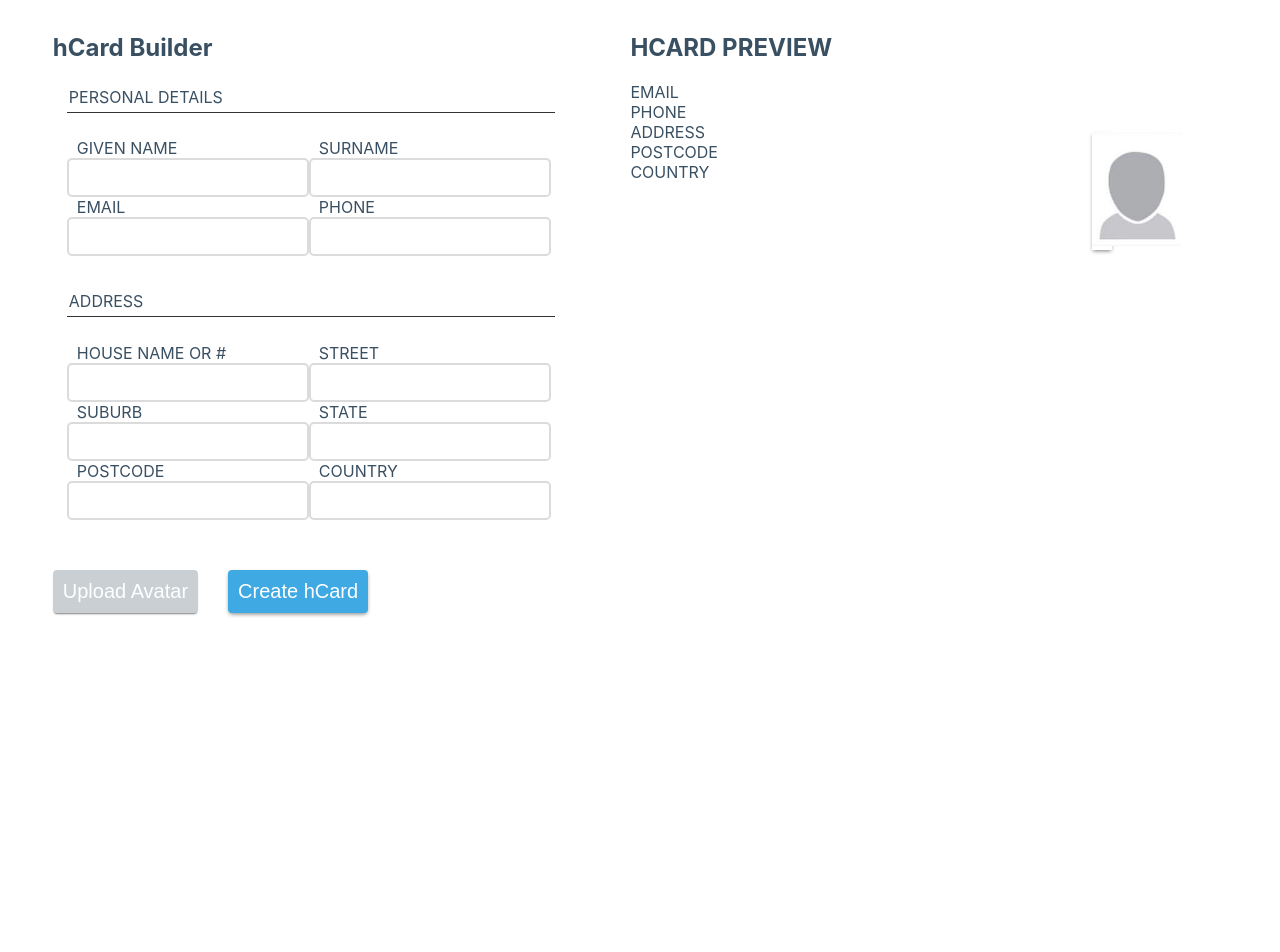
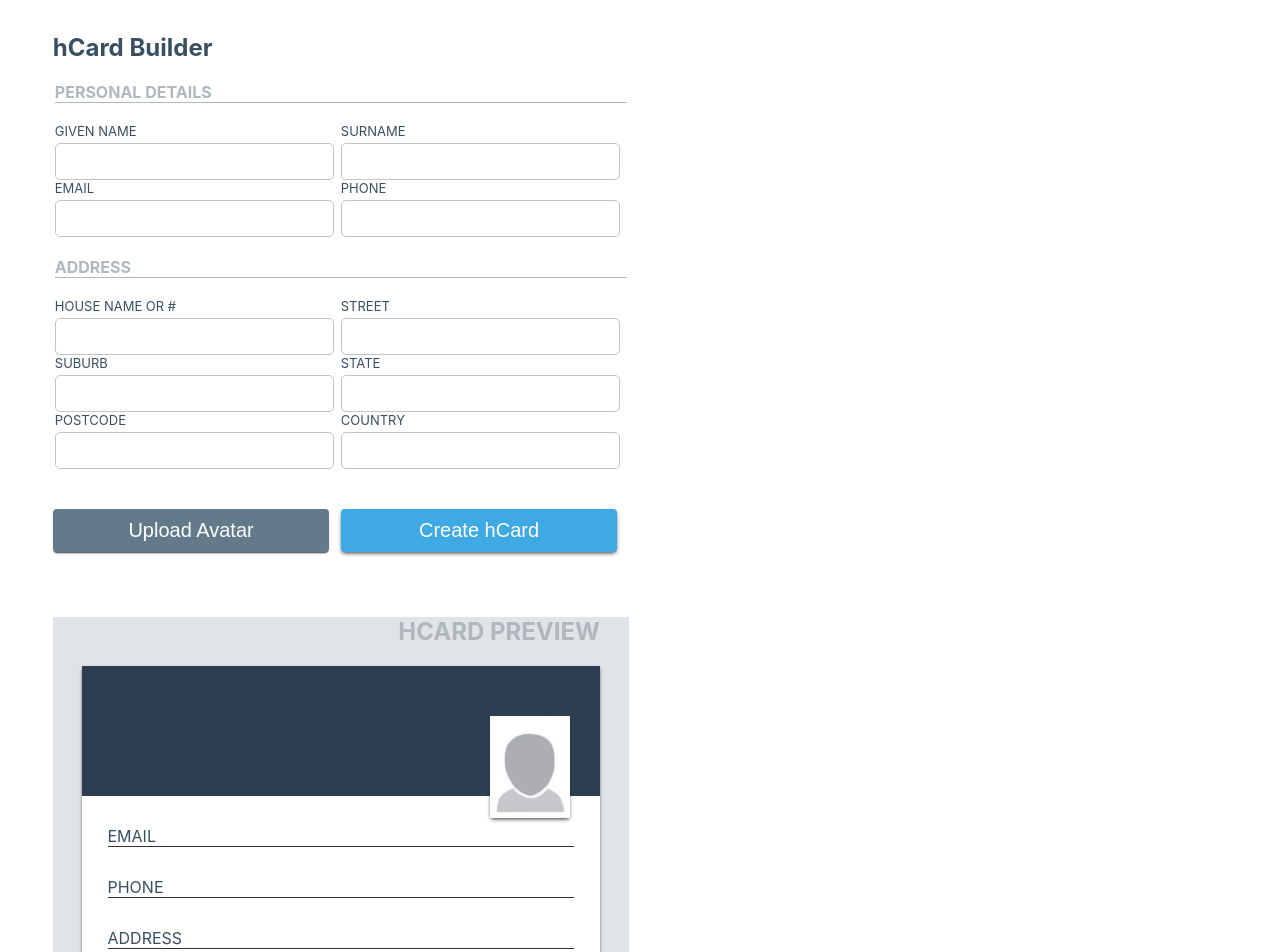
Before and after one commit to nilanarocha/hcard, a React (Create React App) app: page / in a window 1280 px wide. Shown: the top 952 px of the page. Before the commit the page ends 800 px from the top, so only its background shows below. Built offline with nearby package versions, Linux system fonts and the light colour scheme.

Commit message:
creating first version of HCard APP

```diff
--- a/src/components/HCardPreview.js
+++ b/src/components/HCardPreview.js
@@ -1,5 +1,14 @@
 import React, { Component } from 'react';
-import { ImageStyled } from '../styled';
+import {
+  ImageStyled,
+  HCardBoxStyled,
+  HCardNameAndPhotoWrapperStyled,
+  HCardNameAndSurnameStyled,
+  H2Styled,
+  HCardPreviewRowStyled,
+  HCardPreviewColStyled,
+  HCardLabelStyled,
+} from '../styled';
 
 class HCardPreview extends Component {
   render() {
@@ -16,52 +25,67 @@ class HCardPreview extends Component {
       country,
     } = this.props;
     return (
-      <div id="hcard-preview" className="hcard-preview">
+      <div>
+        <H2Styled>HCARD PREVIEW</H2Styled>
+        <HCardBoxStyled id="hcard-preview" className="hcard-preview">
           <div className="vcard">
-          <ImageStyled>
-            <img src="/default-image.png" alt="hCard owner" width="90px" />
-          </ImageStyled>
-          <span className="n">
+            <HCardNameAndPhotoWrapperStyled>
+              <ImageStyled src="/default-image.png" alt="hCard owner" />
+              <HCardNameAndSurnameStyled
+                className="n"
+                style={{ display: 'none' }}
+              >
                 {givenName} {surname}
-          </span>
-          <span className="given-name">{givenName}</span>
-          <span className="family-name">{surname}</span>
+              </HCardNameAndSurnameStyled>
+              <HCardNameAndSurnameStyled className="fn">
+                {givenName} {surname}
+              </HCardNameAndSurnameStyled>
+              {/* <span className="given-name">{givenName}</span>{' '}
+              <span className="family-name">{surname}</span> */}
+            </HCardNameAndPhotoWrapperStyled>
             <div className="field">
-            <div className="row">
-              <span className="label">EMAIL</span>
+              <HCardPreviewRowStyled className="row">
+                <HCardLabelStyled className="label">EMAIL</HCardLabelStyled>
                 <a className="email" href={`mailto:${email}`}>
                   {email}
                 </a>
-            </div>
-            <div className="row">
-              <span className="label">PHONE</span>
+              </HCardPreviewRowStyled>
+              <HCardPreviewRowStyled className="row">
+                <HCardLabelStyled className="label">PHONE</HCardLabelStyled>
                 <span className="tel">{phone}</span>
-            </div>
+              </HCardPreviewRowStyled>
               <div className="adr">
-              <div className="row">
-                <span className="label">ADDRESS</span>
+                <HCardPreviewRowStyled className="row">
+                  <HCardLabelStyled className="label">ADDRESS</HCardLabelStyled>
 
                   <span className="street-address">
                     {houseName} {street}
                   </span>
-              </div>
-              <div className="row">
-                <span className="label"></span>
+                </HCardPreviewRowStyled>
+                <HCardPreviewRowStyled className="row">
+                  <HCardLabelStyled className="label"></HCardLabelStyled>
                   <span className="locality">{suburb}</span>
 
                   {state && <span className="region">, {state}</span>}
-              </div>
-              <div className="col row">
-                <span className="label">POSTCODE</span>
+                </HCardPreviewRowStyled>
+                <HCardPreviewRowStyled className="col row">
+                  <HCardPreviewColStyled>
+                    <HCardLabelStyled className="label">
+                      POSTCODE
+                    </HCardLabelStyled>
                     <span className="postal-code">{postcode}</span>
-              </div>
-              <div className="col row">
-                <span className="label">COUNTRY</span>
+                  </HCardPreviewColStyled>
+                  <HCardPreviewColStyled>
+                    <HCardLabelStyled className="label">
+                      COUNTRY
+                    </HCardLabelStyled>
                     <span className="country-name">{country}</span>
+                  </HCardPreviewColStyled>
+                </HCardPreviewRowStyled>
               </div>
             </div>
           </div>
-        </div>
+        </HCardBoxStyled>
       </div>
     );
   }
--- a/src/pages/MainPage.js
+++ b/src/pages/MainPage.js
@@ -9,6 +9,7 @@ import {
   FormGroupStyled,
   LegendStyled,
   FielsetStyled,
+  HCardPreviewWrapper,
 } from '../styled';
 
 class MainPage extends Component {
@@ -153,7 +154,7 @@ class MainPage extends Component {
         </SectionStyled>
 
         <SectionStyled>
-          <h1>HCARD PREVIEW</h1>
+          <HCardPreviewWrapper>
             <HCardPreview
               givenName={givenName}
               surname={surname}
@@ -166,6 +167,7 @@ class MainPage extends Component {
               postcode={postcode}
               country={country}
             />
+          </HCardPreviewWrapper>
         </SectionStyled>
       </div>
     );
--- a/src/styled.js
+++ b/src/styled.js
@@ -8,15 +8,19 @@ const FormGroupStyled = styled.div`
 `;
 
 const LegendStyled = styled.legend`
-  border-bottom: 1px solid #333;
+  border-bottom: 1px solid #afb8bc;
   width: 100%;
   padding-top: 5px;
   padding-bottom: 5px;
   margin-bottom: 20px;
+  padding: 0;
+  color: #afb8bc;
+  font-weight: bold;
 `;
 
 const FielsetStyled = styled.fieldset`
   border: none;
+  padding: 0;
   margin-bottom: 20px;
 `;
 
@@ -27,64 +31,120 @@ const InputWithLabelWrapperStyled = styled.div`
 
 const InputStyled = styled.input`
   padding: 10px;
-  border: 2px solid #dadbda;
+  border: 1px solid #c3c4c3;
   border-radius: 5px;
   display: flex;
   width: 90%;
 `;
 
 const LabelStyled = styled.label`
-  padding: 10px;
   color: bold #586d7e;
-  font-size: small:
+  font-size: small;
+  padding: 0;
+  height: 20px;
+  display: block;
 `;
 
 // End Form styles
 
+const HCardPreviewWrapper = styled.div`
+  background-color: #e1e4e7;
+  min-height: 700px;
+  height: 100vh;
+`;
+
 const SectionStyled = styled.section`
   float: left;
-  width: 40%;
+  width: 45%;
   padding: 1%;
   margin-left: 40px;
   color: #394f62;
 `;
 
 const ButtonUploadStyled = styled.button`
-  background-color: #c9cfd2;
-  color: white;
+  background-color: #627a8a;
+  color: #fff;
   margin-top: 20px;
   margin-bottom: 20px;
-  margind-right: 20px;
+  margind-right: 2%;
   padding: 10px;
   border: 0;
   border-radius: 4px;
   font-size: 20px;
-  text-decoration: bold:
-  width: 100%;
-  box-shadow: 0 2px 2px -1px grey;
+  text-decoration: bold;
+  width: 48%;
+  box-shadow: 0 2px 2px -1px #333;
 `;
 
 const ButtonCreateStyled = styled.button`
   background: #3ea9e2;
-  color: white;
+  color: #fff;
   margin-top: 20px;
   margin-bottom: 20px;
-  margin-left: 30px;
+  margin-left: 2%;
   padding: 10px;
   border: 0;
   border-radius: 4px;
   font-size: 20px;
-  text-decoration: bold:
-  width: 100%;
-  box-shadow: 0 2px 4px -1px grey;
+  text-decoration: bold;
+  width: 48%;
+  box-shadow: 0 2px 4px -1px #333;
 `;
 
-const ImageStyled = styled.image`
+const ImageStyled = styled.img`
   float: right;
-  width: 20px;
+  width: 80px;
   margin-right: 30px;
-  box-shadow: 0 2px 4px -1px grey;
+  box-shadow: 0 2px 4px -1px #333;
   margin-top: 50px;
+`;
+
+const HCardBoxStyled = styled.div`
+  background-color: #fff;
+  margin: auto 5%;
+  width: 90%;
+  height: 450px;
+  box-shadow: 0 2px 4px -1px #333;
+`;
+
+const HCardNameAndPhotoWrapperStyled = styled.div`
+  background-color: #2c3e50;
+  color: #fff;
+  height: 130px;
+`;
+
+const HCardNameAndSurnameStyled = styled.span`
+  height: 100px;
+  padding-top: 50px;
+  padding-left: 20px;
+  font-size: 2em;
+`;
+
+const H2Styled = styled.h2`
+  text-align: right;
+  margin-right: 5%;
+  color: #afb8bc;
+`;
+
+const HCardPreviewRowStyled = styled.div`
+  border-bottom: 1px solid #333;
+  padding-bottom: 5px;
+  margin-left: 5%;
+  margin-right: 5%;
+  height: 15px;
+  margin-top: 30px;
+`;
+
+const HCardPreviewColStyled = styled.div`
+  padding-bottom: 5px;
+  height: 15px;
+  display: inline-block;
+  width: 50%;
+`;
+
+const HCardLabelStyled = styled.label`
+  display: inline-block;
+  min-width: 120px;
 `;
 
 export {
@@ -98,4 +158,12 @@ export {
   ButtonCreateStyled,
   ImageStyled,
   LegendStyled,
+  HCardPreviewWrapper,
+  HCardBoxStyled,
+  HCardNameAndPhotoWrapperStyled,
+  HCardNameAndSurnameStyled,
+  H2Styled,
+  HCardPreviewRowStyled,
+  HCardPreviewColStyled,
+  HCardLabelStyled,
 };
```
Lines whose indentation alone changed are shown as unchanged.
